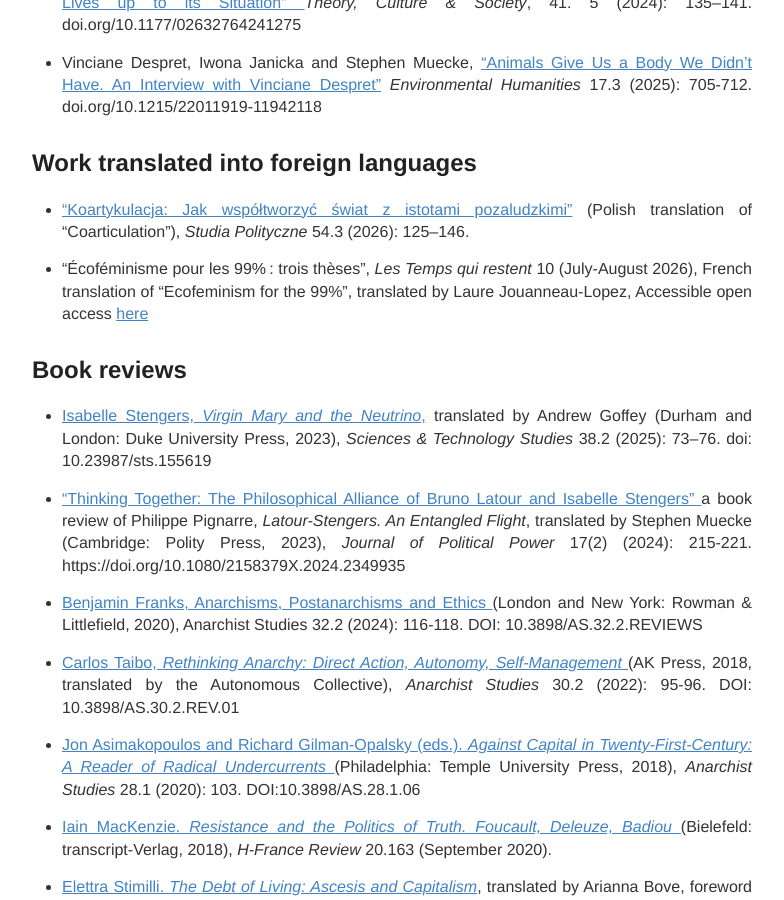
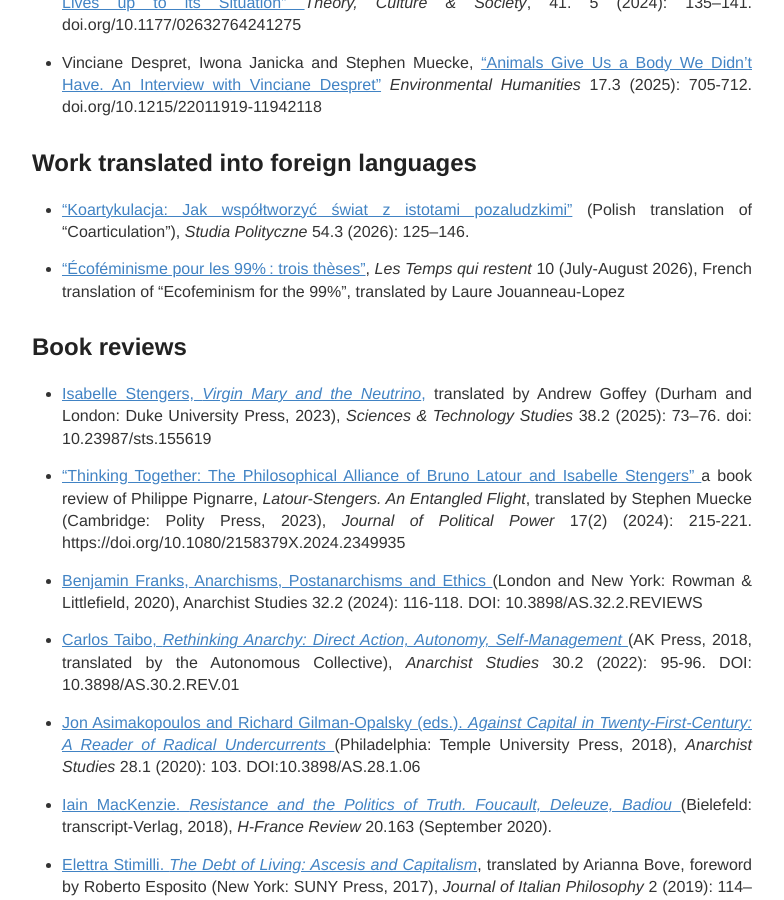
Before and after one commit to IJanicka/IJanicka.github.io, a Jekyll site: the page built from publications.md, in a window 1280 px wide and 900 px high, scrolled down 7530 px. Shown: the whole window, without its empty margins (248-1032 px from the left). Built offline with Jekyll 4.4.1, drawn with Linux system fonts in a browser that asks for light colours.

Commit message:
Update publications.md

```diff
--- a/publications.md
+++ b/publications.md
@@ -132,7 +132,7 @@
 
 * <a href="https://czasopisma.isppan.waw.pl/sp/article/view/3575/2758" target="blank"> “Koartykulacja: Jak współtworzyć świat z istotami pozaludzkimi”</a> (Polish translation of “Coarticulation”), *Studia Polityczne* 54.3 (2026): 125–146. <br>
 
-* “Écoféminisme pour les 99% : trois thèses”, *Les Temps qui restent* 10 (July-August 2026), French translation of  “Ecofeminism for the 99%”, translated by Laure Jouanneau-Lopez, Accessible open access <a href="https://lestempsquirestent.org/fr/numeros/numero-10/ecofeminisme-pour-les-99-trois-theses" target="blank">here</a>  <br>
+* <a href="https://lestempsquirestent.org/fr/numeros/numero-10/ecofeminisme-pour-les-99-trois-theses" target="blank">“Écoféminisme pour les 99% : trois thèses”</a>, *Les Temps qui restent* 10 (July-August 2026), French translation of “Ecofeminism for the 99%”, translated by Laure Jouanneau-Lopez <br>
 
  <h2>Book reviews</h2>
 
```
